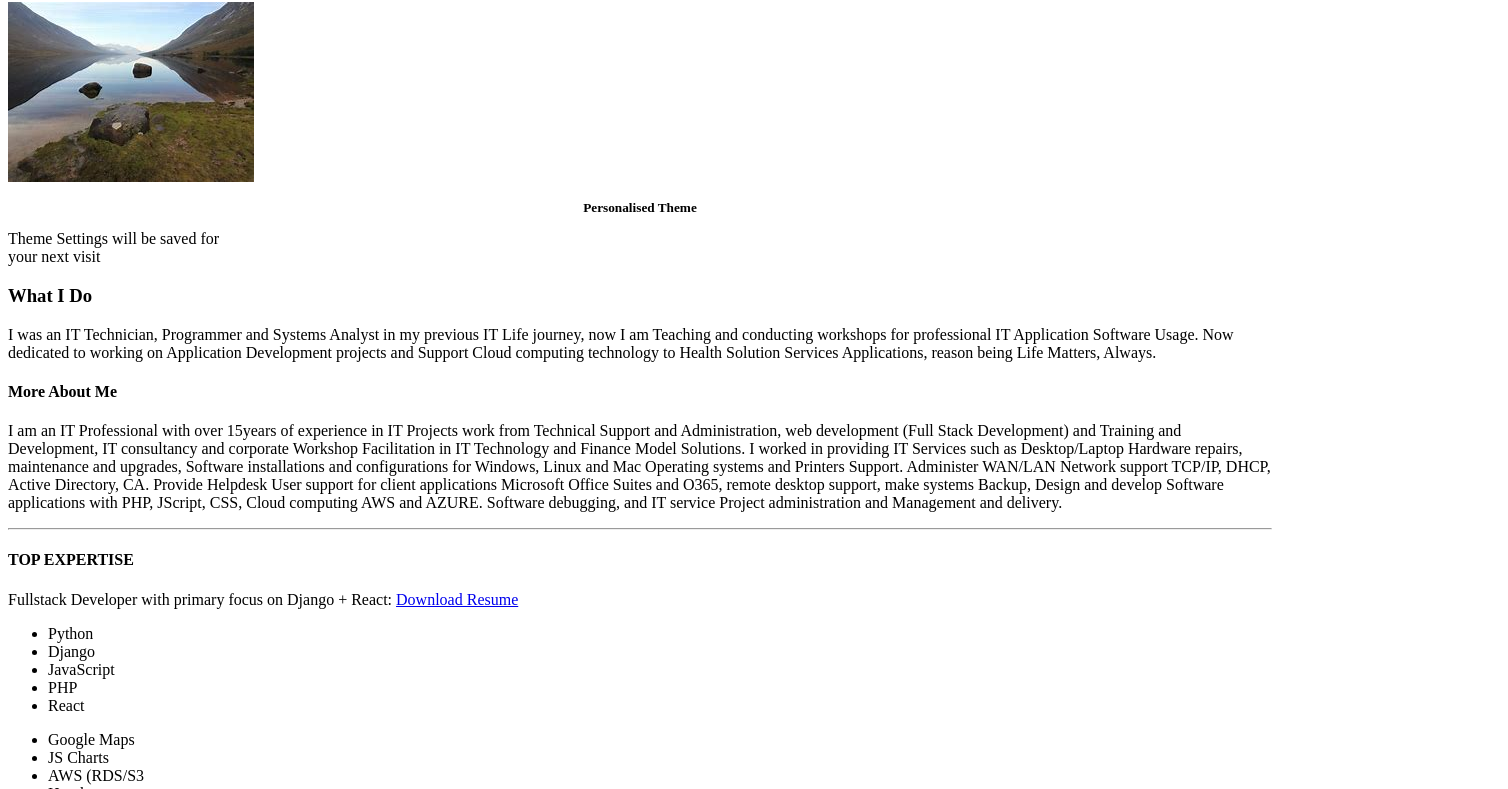
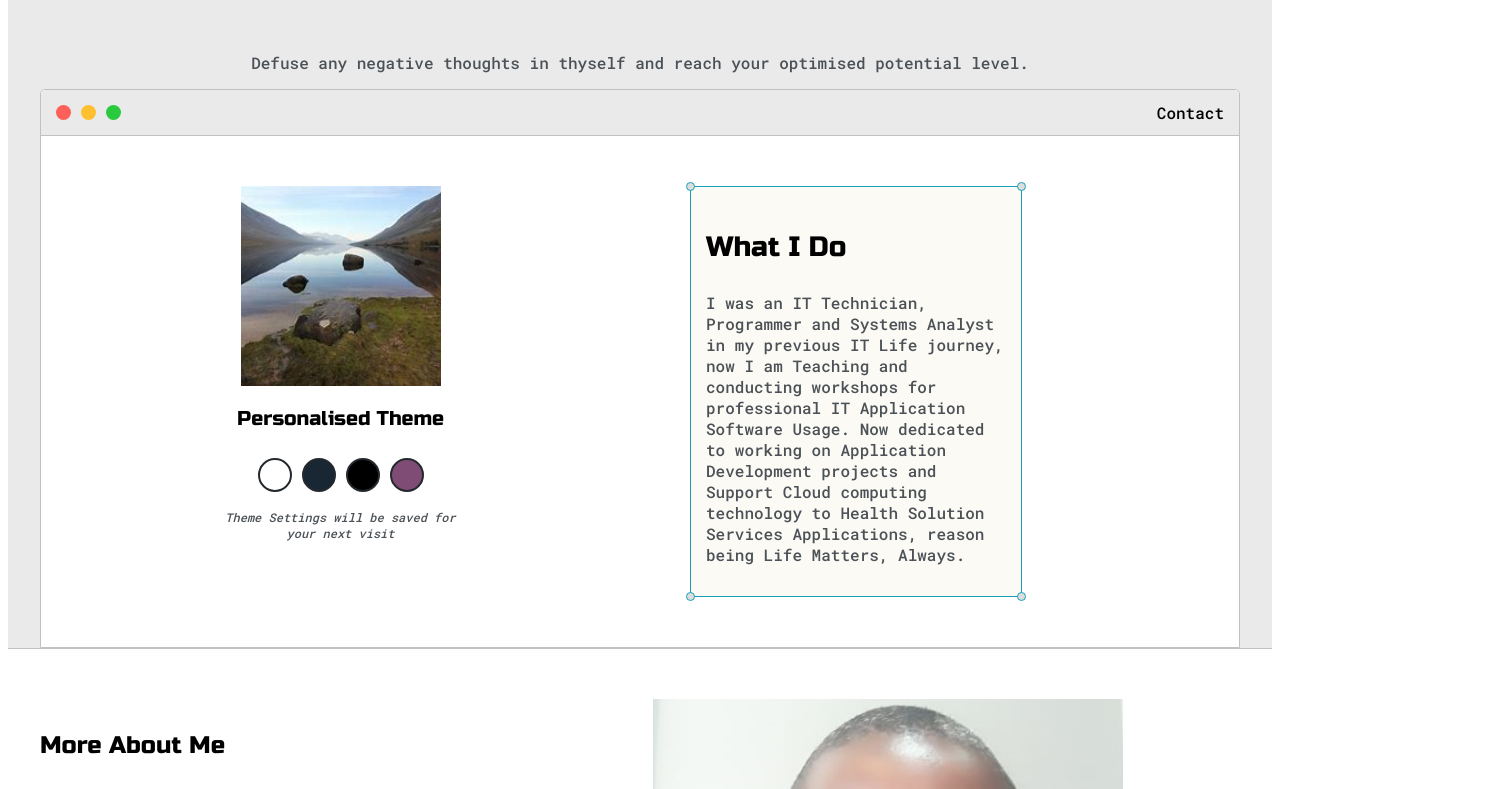
Before and after one commit to MisheckTM/tawaz, a plain HTML site: page index.html in a window 1280 px wide. Shown: the part 133-922 px from the top of the page, 1508 px wide, since content can reach past the window. Drawn offline with Linux system fonts and the light colour scheme; a script that the page names is missing.

Commit message:
updated files to free range

```diff
--- /dev/null
+++ b/blue.css
@@ -0,0 +1,13 @@
+:root{
+	--mainColor:#152028;
+
+	--secondaryColor:#192734;
+	--borderColor:#164D56;
+
+	--mainText:#fff;
+	--secondaryText: #eeeeee;
+	--themeDotBorder: #fff;
+	--previewBg: rgb(25, 39, 52, 0.8);
+	--previewShadow:  #111921;
+	--buttonColor: #17a2b8;
+}
--- /dev/null
+++ b/default.css
@@ -0,0 +1,397 @@
+:root{
+	--mainColor:#eaeaea;
+
+	--secondaryColor:#fff;
+	--borderColor:#c1c1c1;
+
+	--mainText:black;
+	--secondaryText: #4b5156;
+	--themeDotBorder: #24292e;
+	--previewBg: rgb(251, 249, 243, 0.8);
+	--previewShadow:  #f0ead6;
+	--buttonColor: black;
+}
+
+
+html, body{
+	padding:  0;
+	margin: 0: ;
+
+}
+
+body *{
+	transition: 0.3s;
+}
+
+
+
+h1, h2, h3, h4, h5, h6, strong{
+color: var(--mainText);
+font-family:  'Russo One', sans-serif;
+font-weight: 500;
+}
+p, li, span, label, input, textarea{
+color: var(--secondaryText);
+font-family:  'Roboto Mono', san-serif;
+}
+
+a{
+	text-decoration:none;
+	color:#17a2b8;
+}
+
+ul{
+	list-style:none;
+}
+
+h1{font-size: 56px;}
+h2{font-size: 36px;}
+h3{font-size: 28px;}
+h4{font-size: 24px;}
+h5{font-size: 20px;}
+h6{font-size: 16px;}
+
+.s1{background-color: var(--mainColor);
+	border-bottom:1px solid var(--borderColor);
+	overflow:auto;
+}
+
+.s2{
+	background-color: var(--secondaryColor);
+	border-bottom:1px solid var(--borderColor);
+	overflow:auto;
+}
+
+.main-container{
+	width:  1200px;
+	margin: 0 auto;
+}
+
+.greeting-wrapper{
+	display: grid;
+
+	text-align: center;
+	align-content: center;
+	min-height: 10em;
+
+}
+
+.intro-wrapper{
+	background-color: var(--secondaryColor);
+	border: 1px solid var(--borderColor);
+	text-align: left;
+	border-radius: 5px 5px 0 0;
+
+	-webkit-box-shadow:  -1px 1px 3px 1 px rgba(0,0,0,0,75);
+	-moz-box-shadow: -1px 1px 3px -1px rgba(0,0,0,0,75);
+	box-shadow:  -1px 1px 3px -1px rgba(0,0,0,0,75);
+
+
+	display: grid;
+	grid-template-columns:1fr 1fr;
+	grid-template-areas:
+	'nav-wrapper nav-wrapper'
+	'left-column right-column'
+	;
+}
+
+
+
+.nav-wrapper{
+	border-radius: 5px 5px 0 0;
+	grid-area: nav-wrapper;
+	border-bottom: 1px solid var( --borderColor);
+	display: flex;
+	justify-content: space-between;
+	align-items: center;
+	background-color: var(--mainColor);
+}
+
+#navigation a{
+	color: var(--mainText);
+}
+
+#navigation{
+	margin: 0;
+	padding: 10px;
+}
+
+#navigation li{
+	display: inline-block;
+	margin-right: 5px;
+	margin-left: 5px;
+}
+.dots-wrapper{
+	display: flex;
+	padding: 10px;
+
+}
+#dot-1{
+	background-color: #FC6058;
+
+}
+
+#dot-2{
+	background-color: #FEC02F;
+}
+#dot-3{
+	background-color: #2ACA3E;
+}
+.browser-dot{
+	background-color:black;
+	height:15px;
+	width: 15px;
+	border-radius:50%;
+	margin: 5px;
+
+	-webkit-box-shadow:  -1px 1px 3px 1 px rgba(0,0,0,0,75);
+	-moz-box-shadow: -1px 1px 3px -1px rgba(0,0,0,0,75);
+	box-shadow:  -1px 1px 3px -1px rgba(0,0,0,0,75);
+
+}
+
+.left-column{
+	grid-area: left-column;
+	padding-top: 50px;
+	padding-bottom: 50px;
+
+}
+
+#profile-pic{
+	display: block;
+	margin: 0 auto;
+
+	height: 200px;
+	width: 200px;
+	object-fit: cover;
+	border: 2px solid var (--borderColor);
+}
+
+#theme-options-wrapper{
+	display: flex;
+	justify-content: center;
+	vertical-align: center;
+
+
+
+
+}
+
+.theme-dot{
+	height: 30px;
+	width: 30px;
+	background-color: black;
+	border-radius: 50%;
+	margin: 5px;
+	border: 2px solid var(--themeDotBorder);
+
+
+	-webkit-box-shadow:  -1px 1px 3px 1 px rgba(0,0,0,0,75);
+	-moz-box-shadow: -1px 1px 3px -1px rgba(0,0,0,0,75);
+	box-shadow:  -1px 1px 3px -1px rgba(0,0,0,0,75);
+
+cursor: pointer;
+}
+.theme-dot: hover{
+	border-width: 5px;
+
+}
+
+#light-mode{
+	background-color: #fff;
+}
+
+#blue-mode{
+	background-color: #192734;
+}
+#green-mode{
+	background-color: #f78866b;
+}
+#purple-mode{
+	background-color: #7E4C74;
+}
+
+.right-column{
+	grid-area: right-column;
+	display: grid;
+	align-content: center;
+	padding: 50px;
+	padding-bottom: 50px;
+}
+
+.preview-shadow{
+background-color: var(--previewShadow);
+width: 300px;
+height: 180px;
+padding-left:  30px;
+padding-top: 30px;
+}
+
+#settings-note{
+	font-size: 12px;
+	font-style: italic;
+	text-align: center;
+}
+#preview{
+	width: 300px;
+border: 1.5px solid #17a2b8;
+background-color: var(--previewBg);
+padding: 15px;
+position: relative;
+}
+
+.corner{
+	width: 7px;
+	height: 7px;
+	border-radius: 50%;
+	border:  1.5px solid #17a2b8;
+	background-color: #ddd;
+	position: absolute;
+}
+
+#corner-tl{
+	top: -5px;
+	left: -5px;
+}
+#corner-tr{
+	top: -5px;
+	right: -5px;
+}
+
+#corner-br{
+	bottom: -5px;
+	right: -5px;
+}
+
+#corner-bl{
+	bottom: -5px;
+	left: -5px;
+}
+#corner-bl{
+	bottom: -5px;
+	left: -5px;
+}
+
+.about-wrapper{
+	display: grid;
+	grid-template-columns: repeat(auto-fit, minmax(320px, 1fr));
+	padding-top: 50px;
+	padding-bottom: 50px;
+	gap: 26px;
+}
+
+#skills{
+	display: flex;
+	justify-content: space-evenly;
+	background-color: var(--previewShadow);
+}
+
+.social-links{
+display: grid;
+align-content: center;
+text-align: center;
+}
+
+#social-img{
+	width: 80%;
+}
+
+.post-wrapper{
+	display: grid;
+	grid-template-columns: repeat(auto-fit, 320px);
+	gap: 20px;
+	justify-content: center;
+	padding-bottom: 50px;
+}
+
+.post{
+	border: 1px solid var(--borderColor);
+	-webkit-box-shadow:  -1px 1px 3px 1 px rgba(0,0,0,0,75);
+	-moz-box-shadow: -1px 1px 3px -1px rgba(0,0,0,0,75);
+	box-shadow:  -1px 1px 3px -1px rgba(0,0,0,0,75);
+}
+
+.thumbnail{
+	display: block;
+	width: 100%;
+	height: 180px;
+	object-fit: cover;
+}
+.post-preview{
+	background-color: #fff;
+	padding: 15px;
+}
+
+.post-title{
+	color: black;
+	margin: 0;
+
+}
+.post-intro{
+	color: #4b5156;
+	font-size: 14px;
+}
+
+#contact-form{
+	display: black;
+	max-width: 600px;
+	margin: 0 auto;
+	border: 1px solid var(--borderColor);
+	padding: 15px;
+	border-radius: 5px;
+	background-color: var(--mainColor);
+	margin-bottom: 50px;
+}
+
+#contact-form label{
+	line-height: 2.7em;
+}
+
+#contact-form textarea{
+	min-height: 100px;
+	font-size: 14px;
+}
+
+.input-field{
+	width: 100%;
+	padding-top: 10px;
+	padding-bottom: 10px;
+	background-color: var(--secondaryColor);
+	border-radius: 5px;
+	border-radius: 1px solid var(--borderColor);
+	font-size: 14px;
+}
+
+#submit-btn{
+	margin-top: 10px;
+	width: 100%;
+	padding-top: 10px;
+	padding-bottom: 10px;
+	color: #fff;
+	background-color: var(--buttonColor);
+	border: none;
+}
+
+@media screen and (max-width:  1200px){
+	.main-container{
+		width: 95%;
+	}
+}
+
+@media screen and (max-width:  800px){
+
+	.intro-wrapper{
+
+		grid-template-columns:1fr;
+		grid-template-areas:
+		'nav-wrapper'
+		'left-column'
+		'right-column'
+		;
+	}
+.right-column{
+	justify-content: center;
+
+	}
+
+}
--- /dev/null
+++ b/green.css
@@ -0,0 +1,13 @@
+:root{
+	--mainColor:#606B56;
+
+	--secondaryColor:#161914;
+	--borderColor:#black;
+
+	--mainText:#fff;
+	--secondaryText: #eeeeee;
+	--themeDotBorder: #fff;
+	--previewBg: rgb(25, 39, 52, 0.8);
+	--previewShadow:  #2a2f25;
+	--buttonColor: #669966;
+}
--- a/index.html
+++ b/index.html
@@ -76,7 +76,7 @@
 									IT Projects work from Technical Support and Administration,
 									web development (Full Stack Development) and Training and Development,
 									IT consultancy and corporate Workshop Facilitation in IT Technology
-									and Finance Model Solutions. I worked in providing IT Services such as
+									and Finance Model Solutions. I worked as an IT Support Specialist and Techncian providing services such as
 									Desktop/Laptop Hardware repairs, maintenance and upgrades,
 									Software installations and configurations for Windows,
 									Linux and Mac Operating systems and Printers Support.
--- /dev/null
+++ b/purple.css
@@ -0,0 +1,13 @@
+:root{
+	--mainColor:#46344E;
+
+	--secondaryColor:#382a3f;
+	--borderColor:#1d1520;
+
+	--mainText:#fff;
+	--secondaryText: #eeeeee;
+	--themeDotBorder: #fff;
+	--previewBg: rgb(29, 21, 32, 0.8);
+	--previewShadow:  #2b20ff;
+	--buttonColor: #8534a3;
+}
--- /dev/null
+++ b/script.js
@@ -0,0 +1,34 @@
+console.log('Its Working')
+
+let theme =localStorage.getItem('theme')
+if(theme== null){
+	setTheme('light')
+}else {setTheme('theme')
+}
+
+let themeDots = document.getElementsByClassName('theme-dot')
+
+for (var i=0; themeDots.length > i; i++){
+	themeDots[i].addEventListener('click', function(){
+		let mode = this.dataset.mode
+		console.log('Option clicked:', mode)
+	})
+}
+
+function setTheme(mode){
+	if(mode=='light'){
+		document.getElementById('theme-style').href= 'default.css'
+	}
+	if(mode=='blue'){
+		document.getElementById('theme-style').href= 'blue.css'
+	}
+
+if(mode=='green'){
+		document.getElementById('theme-style').href= 'green.css'
+	}
+
+	if(mode=='purple'){
+		document.getElementById('theme-style').href= 'purple.css'
+	}
+	localStorage.setItem('theme', mode)
+}
--- /dev/null
+++ b/style.css
@@ -0,0 +1,21 @@
+@import url('https://fonts.googleapis.com/css2?family=Source+Sans+Pro:wght@200;300;400;600;700;900&display=swap');
+ *{
+    margin: 0;
+    padding:0;
+    box-sizing: border-box;
+    font-family: 'Source Sans Pro', sans-serif;
+ }
+ body {
+
+    width:100%;
+    height: 100vh;
+    background: rgb(240,239,243);
+    margin:auto;
+    display: flex;
+    flex-direction: column;
+    align-items: center;
+    justify-content: center;
+ }
+ .preview .dedication p{
+    align-content: center;
+ }
```
Also changed, not shown: Logo.jpeg (added), 2 other files.
